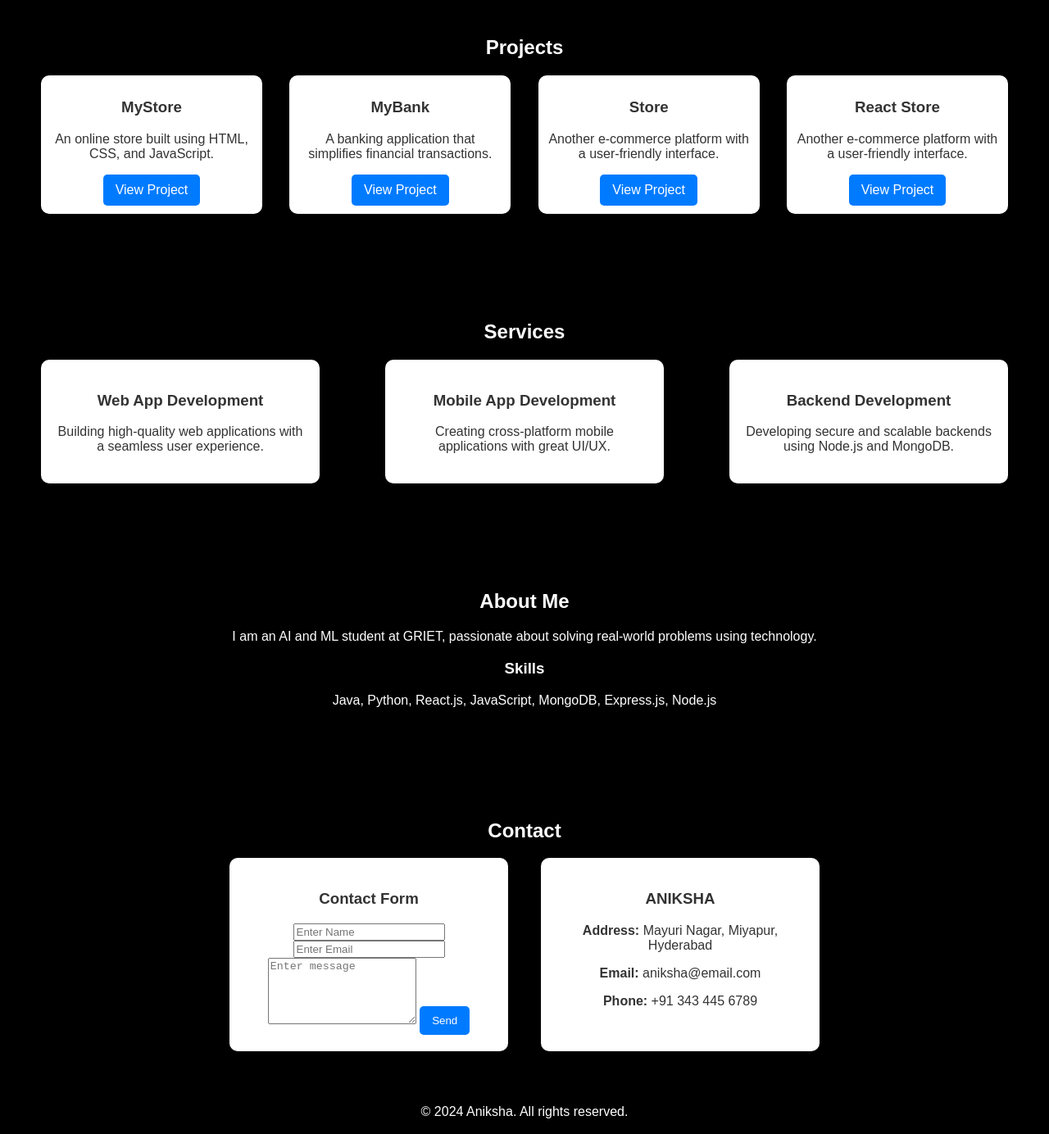
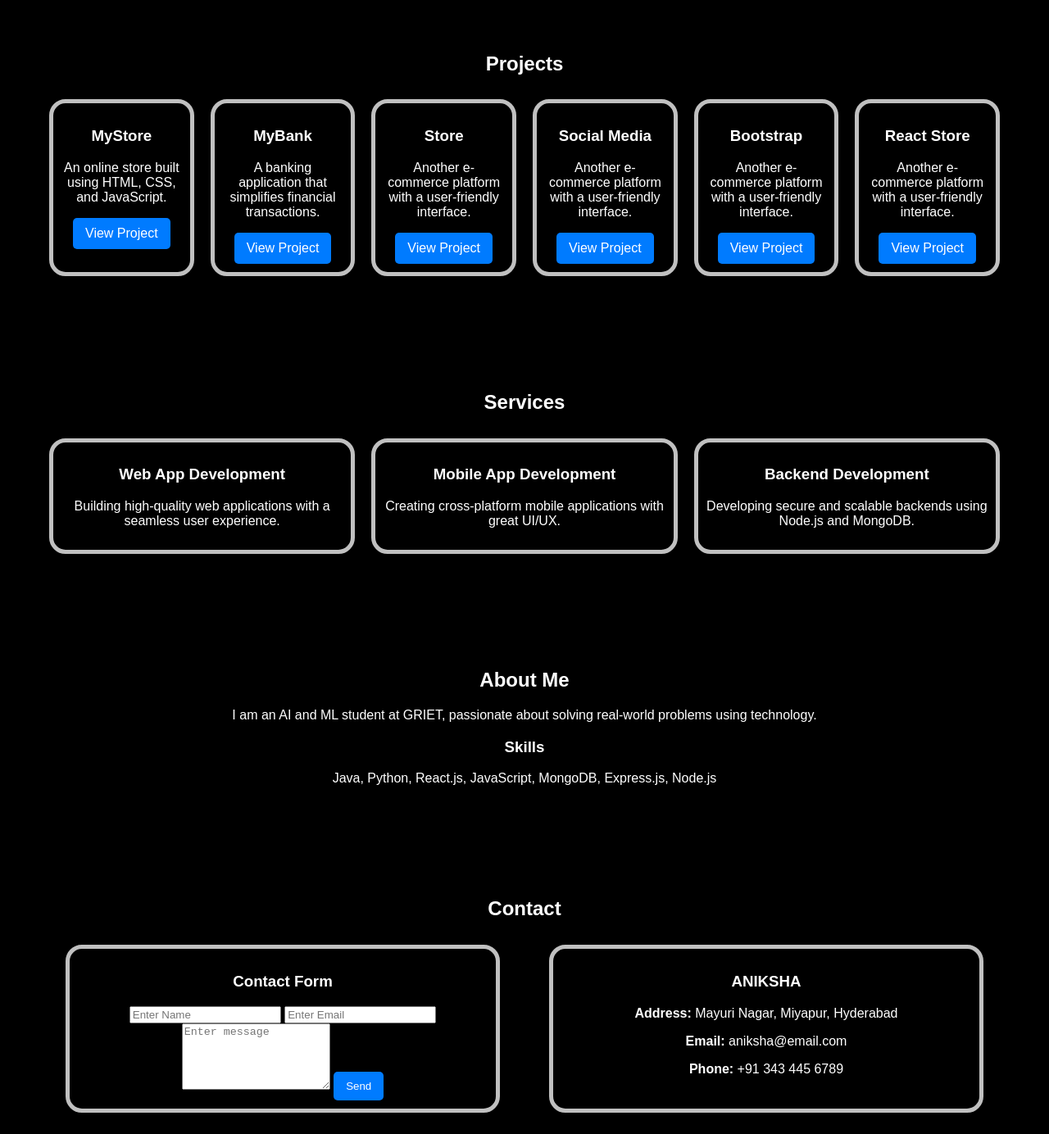
Before and after one commit to aniksha24/aniksha24.github.io, a plain HTML site: page index.html in a window 1280 px wide. Shown: the part 400-1784 px from the top of the page at 82% size. Drawn offline with Linux system fonts and the light colour scheme.

Commit message:
newly added

```diff
--- a/index.html
+++ b/index.html
@@ -10,8 +10,7 @@
 
 <body>
   <div class="header">
-    <h1 class="logo">ANIKSHA</h1>
-    <nav>
+    <h1>ANIKSHA</h1>
     <ul>
       <li><a href="#home">HOME</a></li>
       <li><a href="#projects">PROJECTS</a></li>
@@ -19,11 +18,9 @@
       <li><a href="#about">ABOUT</a></li>
       <li><a href="#contact">CONTACT</a></li>
     </ul>
-    </nav>
   </div>
   <section id="home" class="section">
     <div class="home-content">
-
       <div class="text">
         <h1 id="b">Welcome to my Portfolio</h1>
         <h1 id="b">
@@ -58,15 +55,20 @@
         <p>Another e-commerce platform with a user-friendly interface.</p>
         <a href="https://aniksha24.github.io/store" class="btn">View Project</a>
       </div>
-      <!-- <div class="card">
-        <h3>Store</h3>
+      <div class="card">
+        <h3>Social Media</h3>
         <p>Another e-commerce platform with a user-friendly interface.</p>
-        <a href="https://aniksha24.github.io/store" class="btn">View Project</a>
-      </div> -->
+        <a href="https://aniksha24.github.io/SocialMedia" class="btn">View Project</a>
+      </div>
+      <div class="card">
+        <h3>Bootstrap</h3>
+        <p>Another e-commerce platform with a user-friendly interface.</p>
+        <a href="https://aniksha24.github.io/bootstrap" class="btn">View Project</a>
+      </div>
       <div class="card">
         <h3>React Store</h3>
         <p>Another e-commerce platform with a user-friendly interface.</p>
-        <a href="https://aniksha24.github.io/example" class="btn">View Project</a>
+        <a href="https://aniksha24.github.io/react_store_b_build" class="btn">View Project</a>
       </div>
 
     </div>
--- a/styles.css
+++ b/styles.css
@@ -2,9 +2,10 @@ body {
   font-family: Arial, sans-serif;
   margin: 0;
   padding: 0;
-  background-color:black;
+  background-color: black;
   color: #333;
 }
+
 .header {
   display: flex;
   justify-content: space-between;
@@ -14,13 +15,9 @@ body {
   position: sticky;
   top: 0;
   z-index: 1000;
+  color: white;
 }
 
-.header .logo {
-  font-size: 24px;
-  font-weight: bold;
-  color: white;
-}
 
 .header ul {
   list-style: none;
@@ -37,6 +34,7 @@ body {
 .header a:hover {
   text-decoration: underline;
 }
+
 .section {
   padding: 50px;
   text-align: center;
@@ -53,6 +51,7 @@ body {
   border-radius: 50%;
   box-shadow: 0 4px 10px rgba(0, 0, 0, 0.1);
 }
+
 .scroll-container {
   display: flex;
   padding-bottom: 10px;
@@ -60,35 +59,32 @@ body {
 }
 
 .card {
-   /* display: flex; */
-   align-items:center;
-  justify-content: space-between;
-  width: 250px;
-  padding:10px;
-  border-radius: 10px;
-  background: white;
-  box-shadow: 3px 3px 10px rgba(0, 0, 0, 0.1);
-  transition: transform 0.3s ease;
+
+  border: solid 5px silver;
+  color: white;
+        padding: 10px;
+        margin: 10px;
+        width: 500px;
+        border-radius: 20px;
 }
 
 .card:hover {
   transform: scale(1.05);
 }
+
 .card1 {
-  /* display: flex; */
-  align-items:center;
- justify-content: space-between;
- width: 300px;
- padding:20px;
- border-radius: 10px;
- background: white;
- box-shadow: 3px 3px 10px rgba(0, 0, 0, 0.1);
- transition: transform 0.3s ease;
+  border: solid 5px silver;
+  color: white;
+        padding: 10px;
+        margin: 10px;
+        width: 500px;
+        border-radius: 20px;
 }
 
 .card1:hover {
- transform: scale(1.05);
+  transform: scale(1.05);
 }
+
 .btn {
   display: inline-block;
   background: #007BFF;
@@ -103,6 +99,7 @@ body {
 .btn:hover {
   background: #0056b3;
 }
+
 .contact-container {
   display: flex;
   justify-content: center;
@@ -110,18 +107,21 @@ body {
 }
 
 .contact-container .box {
-  width: 300px;
-  padding: 20px;
-  background: white;
-  box-shadow: 2px 2px 8px rgba(0, 0, 0, 0.1);
-  border-radius: 10px;
+  border: solid 5px silver;
+  color: white;
+        padding: 10px;
+        margin: 10px;
+        width: 500px;
+        border-radius: 20px;
 }
+
 .footer {
   background: black;
   color: white;
   text-align: center;
   padding: 15px;
 }
-#b{
+
+#b {
   color: white;
 }
```
Lines whose indentation alone changed are shown as unchanged.
